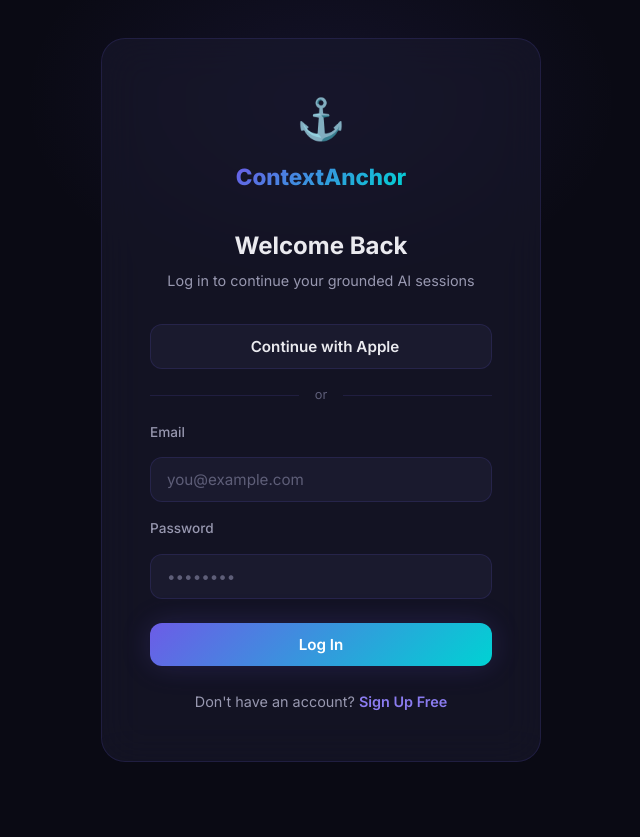
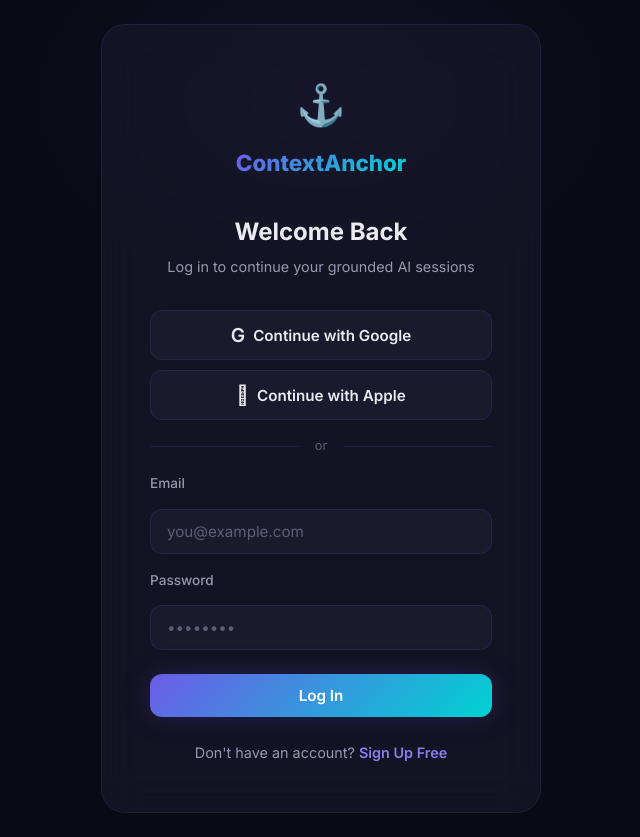
Before and after one commit to mkandemirrr/context-anchor, a Next.js app: page /login in a window 1280 px wide. Shown: the whole page, without its empty margins (319-959 px from the left). Before the commit the page ends 800 px from the top, so only its background shows below. Built offline with nearby package versions, Linux system fonts and the light colour scheme; no server answers.

Commit message:
feat: Add Google OAuth to auth pages

```diff
--- a/src/app/login/page.tsx
+++ b/src/app/login/page.tsx
@@ -44,6 +44,16 @@
     });
   };
 
+  const handleGoogleLogin = async () => {
+    const supabase = createSupabaseBrowser();
+    await supabase.auth.signInWithOAuth({
+      provider: "google",
+      options: {
+        redirectTo: `${window.location.origin}/auth/callback`,
+      },
+    });
+  };
+
   return (
     <div className={styles.authPage}>
       <div className={styles.authGlow} />
@@ -60,10 +70,17 @@
           Log in to continue your grounded AI sessions
         </p>
 
-        <button className={styles.authSocialBtn} onClick={handleAppleLogin}>
-          <span className={styles.authSocialIcon}></span>
-          Continue with Apple
-        </button>
+        <div style={{ display: "flex", flexDirection: "column", gap: "10px" }}>
+          <button className={styles.authSocialBtn} onClick={handleGoogleLogin}>
+            <span className={styles.authSocialIcon}>G</span>
+            Continue with Google
+          </button>
+
+          <button className={styles.authSocialBtn} onClick={handleAppleLogin}>
+            <span className={styles.authSocialIcon}></span>
+            Continue with Apple
+          </button>
+        </div>
 
         <div className={styles.authDivider}>
           <span className={styles.authDividerLine} />
```
Also changed, not shown: src/app/signup/page.tsx (+21 -4 lines).
